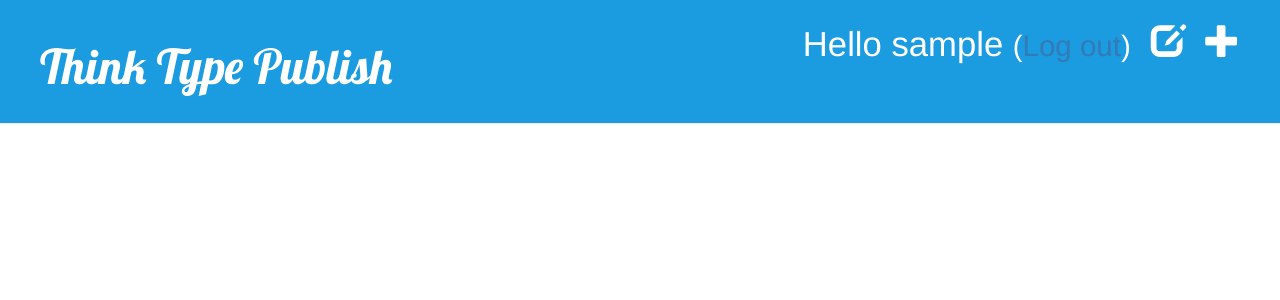
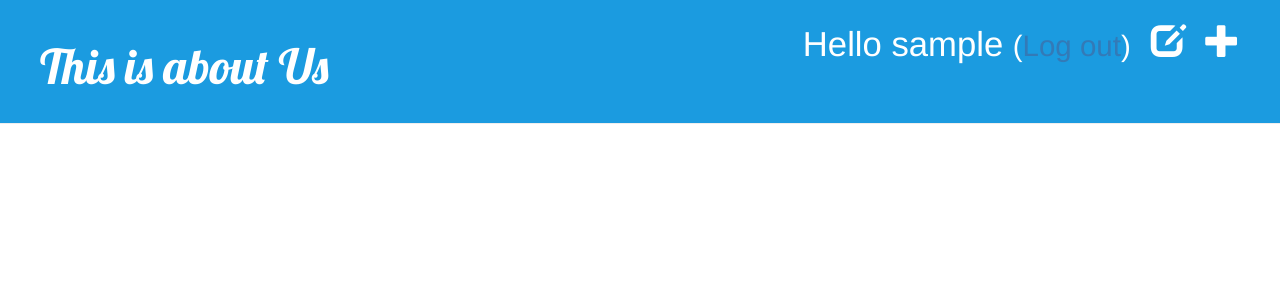
Before and after one commit to jkjarvis/my-first-blog, a Django app: page /drafts/ in a window 1280 px wide. Shown: the top 300 px of the page. Run offline with Django 3.2, Linux system fonts and the light colour scheme; the visitor is signed in with stand-in values (Sample User, id 1); data that the repository does not hold is empty; some libraries are stand-ins or nearby versions.

Commit message:
name changed

```diff
--- a/blog/templates/blog/base.html
+++ b/blog/templates/blog/base.html
@@ -19,7 +19,7 @@
                   <a href="{% url 'login' %}" class="top-menu"><span class="glyphicon glyphicon-lock"></span></a>
                   <a href="{% url 'register' %}" class="top-menu"><span class="glyphicon glyphicon-check"></span>Register Here.</a>
             {% endif %}
-            <h1><a href="/">Think Type Publish</a></h1>
+            <h1><a href="/">This is about Us</a></h1>
         </div>
 
         <div class="content container">
```
